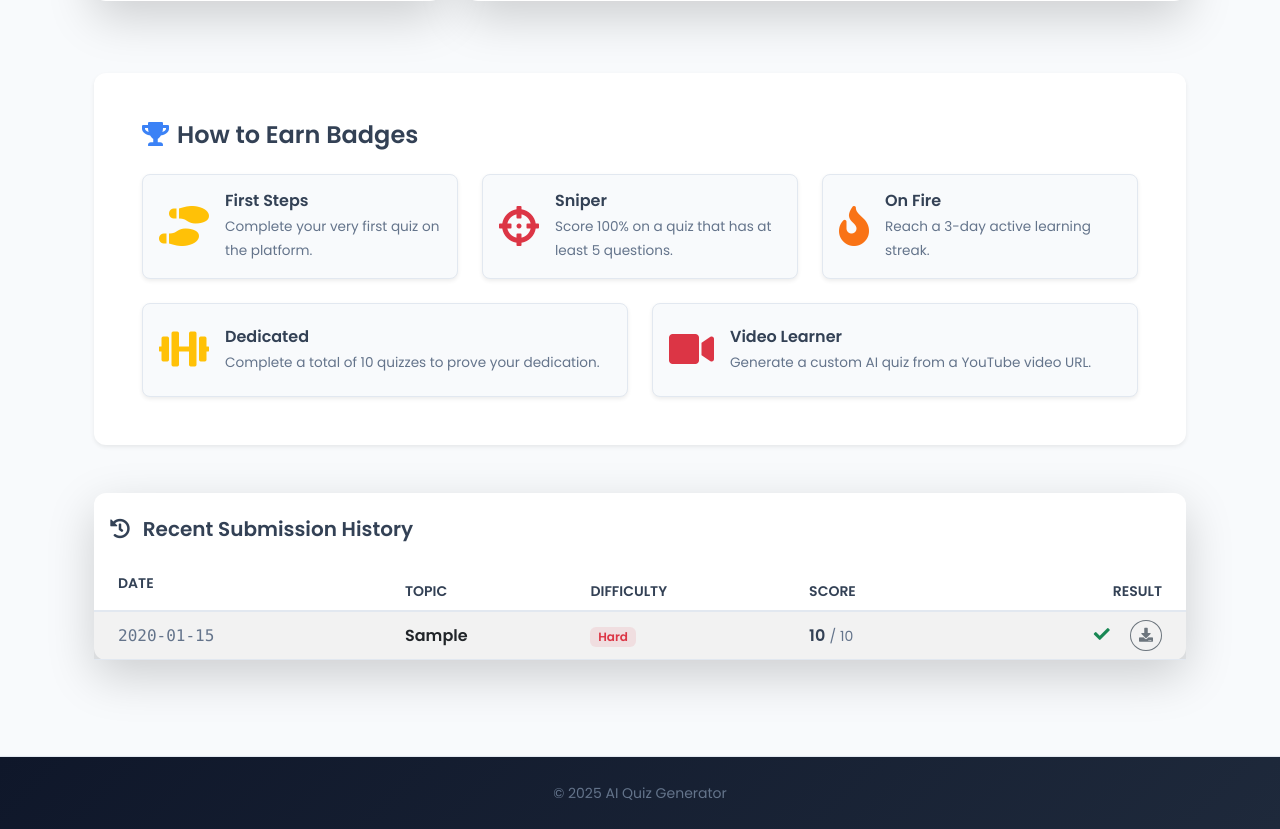
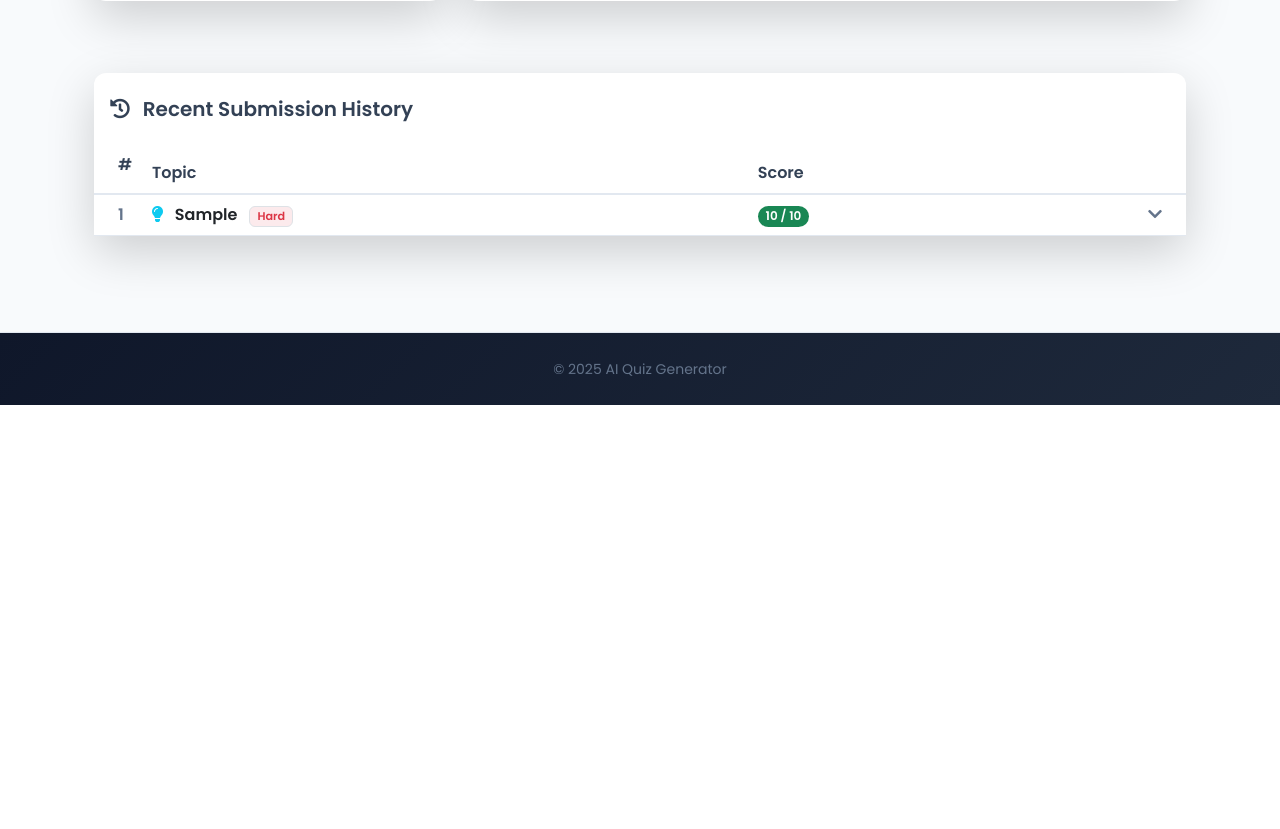
Before and after one commit to Deepanshu9650/AI-Powered-Quiz-Generator, a Flask app: page /profile in a window 1280 px wide. Shown: the part 806-1635 px from the top of the page. After the commit the page ends 1211 px from the top, so only its background shows below. Run offline with Flask 3, Linux system fonts and the light colour scheme; a user stored in the database is signed in; tables that the repository leaves empty hold one stand-in row (values such as "Sample post"); some libraries are stand-ins or nearby versions.

Commit message:
Refactored app.py into blueprints, fixed PDF guide downloads, and implemented responsive accordion tables for quiz history UI

```diff
--- a/app.py
+++ b/app.py
@@ -1,25 +1,36 @@
 import os
 import json
-import PyPDF2
+import io
 import markdown
-import io
-import re
-from datetime import datetime, date, timedelta
+from datetime import datetime, date
 from flask import Flask, render_template, request, redirect, url_for, session, flash, send_file
 from flask_sqlalchemy import SQLAlchemy
 from flask_login import UserMixin, login_user, LoginManager, login_required, logout_user, current_user
 from werkzeug.security import generate_password_hash, check_password_hash
-import google.generativeai as genai
 from dotenv import load_dotenv
-from youtube_transcript_api import YouTubeTranscriptApi
 from reportlab.lib.pagesizes import letter
 from reportlab.platypus import SimpleDocTemplate, Paragraph, Spacer
 from reportlab.lib.styles import getSampleStyleSheet
+
+# --- IMPORT HELPER FUNCTIONS FROM UTILS.PY ---
+from utils import (
+    extract_text_from_pdf,
+    extract_text_from_youtube,
+    generate_study_guide,
+    generate_quiz_questions,
+    grade_answers_with_ai
+)
+
+# --- IMPORT NEW ROUTE FILES (BLUEPRINTS) ---
+from future_routes import new_features_bp
 
 load_dotenv()
 
 app = Flask(__name__)
 app.secret_key = os.getenv("SECRET_KEY", "super_secret_key_change_me")
+
+# Register the Blueprint so Flask knows about your extra .py files
+app.register_blueprint(new_features_bp)
 
 # --- DATABASE CONFIGURATION ---
 database_url = os.environ.get('DATABASE_URL')
@@ -37,23 +48,17 @@ login_manager.login_view = 'login'
 
 @login_manager.user_loader
 def load_user(user_id):
-    return User.query.get(int(user_id))
-
-api_key = os.getenv("GEMINI_API_KEY")
-if api_key:
-    genai.configure(api_key=api_key)
-    model = genai.GenerativeModel('gemini-2.5-flash')
+    # Using the modern db.session.get to fix the legacy warning
+    return db.session.get(User, int(user_id))
 
 # ------------------ DATABASE MODELS ------------------
 class User(UserMixin, db.Model):
     id = db.Column(db.Integer, primary_key=True)
     username = db.Column(db.String(150), unique=True, nullable=False)
     password = db.Column(db.String(150), nullable=False)
-
     current_streak = db.Column(db.Integer, default=0)
     longest_streak = db.Column(db.Integer, default=0)
     last_quiz_date = db.Column(db.Date, nullable=True)
-
     history = db.relationship('QuizResult', backref='student', lazy=True)
     achievements = db.relationship('Achievement', backref='owner', lazy=True)
 
@@ -83,8 +88,7 @@ class QuizResult(db.Model):
     date_taken = db.Column(db.DateTime, default=datetime.utcnow)
     details = db.Column(db.Text, nullable=True)
 
-# ------------------ HELPER FUNCTIONS ------------------
-
+# ------------------ DATABASE HELPER FUNCTIONS ------------------
 def check_achievements(user, result):
     badges_earned = []
     existing_badges = [a.name for a in user.achievements]
@@ -140,107 +144,7 @@ def update_user_streak(user):
     user.last_quiz_date = today
     db.session.commit()
 
-def extract_text_from_pdf(pdf_file):
-    try:
-        reader = PyPDF2.PdfReader(pdf_file)
-        text = ""
-        for i, page in enumerate(reader.pages):
-            if i >= 10: break
-            text += page.extract_text() + "\n"
-        return text
-    except Exception as e:
-        return ""
-
-def extract_text_from_youtube(video_url):
-    try:
-        video_id = ""
-        if "v=" in video_url:
-            video_id = video_url.split("v=")[1].split("&")[0]
-        elif "youtu.be/" in video_url:
-            video_id = video_url.split("youtu.be/")[1].split("?")[0]
-        elif "shorts/" in video_url:
-             video_id = video_url.split("shorts/")[1].split("?")[0]
-
-        if not video_id: return None
-
-        try:
-            transcript_list = YouTubeTranscriptApi.list_transcripts(video_id)
-            try:
-                transcript = transcript_list.find_transcript(['en', 'en-US'])
-            except:
-                transcript = next(iter(transcript_list))
-
-            full_transcript = transcript.fetch()
-            full_text = " ".join([t['text'] for t in full_transcript])
-            return full_text
-
-        except Exception as e:
-            print(f"Transcript Fetch Error: {e}")
-            return None
-
-    except Exception as e:
-        print(f"URL Parsing Error: {e}")
-        return None
-
-# [NEW] Generate Study Guide Function
-def generate_study_guide(topic=None, source_text=None):
-    if source_text:
-        context = f"Source Text: {source_text[:50000]}"
-        prompt = f"Create a comprehensive, easy-to-understand study guide and theory overview based on the following text.\n\n{context}\n\nFormat the output using Markdown with clear headings, bullet points, and bold text for key terms. Do not ask questions, just provide the educational material."
-    else:
-        context = f"Topic: {topic}"
-        prompt = f"Create a comprehensive, easy-to-understand study guide and theory overview for the following topic: {context}.\n\nFormat the output using Markdown with clear headings, bullet points, and bold text for key terms. Do not ask questions, just provide the educational material."
-
-    try:
-        response = model.generate_content(prompt)
-        return response.text.strip()
-    except Exception as e:
-        print(f"-------- GEMINI ERROR --------\n{e}\n------------------------------")
-        return "### Error\nCould not generate study guide. Please try again later."
-
-def generate_quiz_questions(topic=None, source_text=None, qcount=5, difficulty="Medium", q_type="MCQ"):
-    if q_type == "MCQ":
-        json_structure = """[{"question": "...", "options": ["A", "B", "C", "D"], "correct_answer": "Option A", "explanation": "..."}]"""
-        type_prompt = "multiple-choice questions"
-    elif q_type == "Theory":
-        json_structure = """[{"question": "Explain...", "options": [], "correct_answer": "Key points...", "explanation": "..."}]"""
-        type_prompt = "short-answer theory questions"
-    elif q_type == "Code":
-        json_structure = """[{"question": "Write python code...", "options": [], "correct_answer": "def solution():...", "explanation": "..."}]"""
-        type_prompt = "coding challenges"
-    elif q_type == "Flashcard":
-        json_structure = """[{"question": "Concept/Term", "options": [], "correct_answer": "Definition/Answer", "explanation": "..."}]"""
-        type_prompt = "flashcards (Concept on front, Definition on back)"
-    elif q_type == "Interview":
-        json_structure = """[{"question": "Interviewer: ...", "options": [], "correct_answer": "Ideal Candidate Answer: ...", "explanation": "Key concepts to mention..."}]"""
-        type_prompt = "behavioral or technical interview questions. Write questions as if an interviewer is asking them."
-
-    context = f"Topic: {topic}" if topic else f"Source Text: {source_text[:50000]}"
-
-    prompt = (
-        f"Generate {qcount} {type_prompt} based on:\n{context}\n"
-        f"Difficulty: {difficulty}.\n"
-        f"Return ONLY valid JSON matching this structure:\n{json_structure}"
-    )
-
-    try:
-        response = model.generate_content(prompt, generation_config={"response_mime_type": "application/json"})
-        return response.text.strip()
-    except Exception as e:
-        print(f"-------- GEMINI ERROR --------\n{e}\n------------------------------")
-        return None
-
-def grade_answers_with_ai(qa_pairs):
-    prompt = "Grade these answers. Return JSON list: [{'is_correct': true/false, 'feedback': '...'}, ...]\n"
-    for i, item in enumerate(qa_pairs):
-        prompt += f"Q: {item['question']}\nCorrect: {item['correct_key']}\nStudent: {item['user_answer']}\n---\n"
-    try:
-        response = model.generate_content(prompt, generation_config={"response_mime_type": "application/json"})
-        return json.loads(response.text)
-    except:
-        return [{"is_correct": False, "feedback": "Error"}] * len(qa_pairs)
-
-# ------------------ ROUTES ------------------
+# ------------------ CORE ROUTES ------------------
 
 @app.route('/register', methods=['GET', 'POST'])
 def register():
@@ -262,7 +166,7 @@ def login():
         user = User.query.filter_by(username=request.form.get('username')).first()
         if user and check_password_hash(user.password, request.form.get('password')):
             login_user(user)
-            return redirect(url_for('dashboard')) # Redirect to dashboard instead of index
+            return redirect(url_for('dashboard'))
         flash('Invalid credentials.', 'danger')
     return render_template('login.html')
 
@@ -272,14 +176,12 @@ def logout():
     logout_user()
     return redirect(url_for('index'))
 
-# [UPDATED] Landing Page Route
 @app.route('/')
 def index():
     if current_user.is_authenticated:
         return redirect(url_for('dashboard'))
     return render_template('index.html')
 
-# [NEW] Dashboard Route
 @app.route('/dashboard')
 @login_required
 def dashboard():
@@ -380,33 +282,67 @@ def download_result(result_id):
     buffer.seek(0)
     return send_file(buffer, as_attachment=True, download_name=f"Result_{result_id}.pdf", mimetype='application/pdf')
 
-# [NEW] Download Study Guide Route
 @app.route('/download_guide', methods=['POST'])
 @login_required
 def download_guide():
     topic = request.form.get('topic', 'Study_Guide')
     material = request.form.get('material', '')
 
-    # Create a safe filename (remove weird characters)
+    # Generate filename with .pdf extension
     safe_topic = "".join([c for c in topic if c.isalpha() or c.isdigit() or c==' ']).rstrip().replace(' ', '_')
     if not safe_topic: safe_topic = "Study_Guide"
-    filename = f"{safe_topic}_Notes.md"
+    filename = f"{safe_topic}_Notes.pdf"
 
-    # Create the text file in memory and send it
+    # Set up the PDF Buffer and Document using ReportLab
     buffer = io.BytesIO()
-    buffer.write(material.encode('utf-8'))
+    doc = SimpleDocTemplate(buffer, pagesize=letter)
+    styles = getSampleStyleSheet()
+
+    elements = []
+
+    # Title Section
+    elements.append(Paragraph(f"Study Guide: {topic}", styles['Title']))
+    elements.append(Spacer(1, 12))
+
+    # Convert Markdown to HTML, then strip/process for ReportLab
+    lines = material.split('\n')
+    for line in lines:
+        line = line.strip()
+        if not line:
+            elements.append(Spacer(1, 6))
+            continue
+
+        # CORRECT WAY: Use regex to properly replace **text** with <b>text</b>
+        import re
+        formatted_line = re.sub(r'\*\*(.*?)\*\*', r'<b>\1</b>', line)
+
+        # Handle simple Markdown conversion for PDF
+        if formatted_line.startswith('# '):
+            elements.append(Paragraph(formatted_line[2:], styles['Title']))
+        elif formatted_line.startswith('## '):
+            elements.append(Paragraph(formatted_line[3:], styles['Heading1']))
+        elif formatted_line.startswith('### '):
+            elements.append(Paragraph(formatted_line[4:], styles['Heading2']))
+        elif formatted_line.startswith('* ') or formatted_line.startswith('- '):
+            # Bullet point simulation
+            elements.append(Paragraph(f"• {formatted_line[2:]}", styles['Normal']))
+        else:
+            # Normal text
+            elements.append(Paragraph(formatted_line, styles['Normal']))
+            elements.append(Spacer(1, 4))
+
+    doc.build(elements)
     buffer.seek(0)
 
-    return send_file(buffer, as_attachment=True, download_name=filename, mimetype='text/markdown')
+    return send_file(buffer, as_attachment=True, download_name=filename, mimetype='application/pdf')
 
-# [UPDATED] Generate Route handles the Learn First logic and passing raw_material
 @app.route('/generate_quiz', methods=['POST'])
 @login_required
 def generate_quiz():
     q_limit = int(request.form.get('question_limit', 5))
     difficulty = request.form.get('difficulty', 'Medium')
     q_type = request.form.get('q_type', 'MCQ')
-    learn_first = request.form.get('learn_first') # Intercept the toggle
+    learn_first = request.form.get('learn_first')
 
     session['current_difficulty'] = difficulty
     session['q_type'] = q_type
@@ -415,7 +351,6 @@ def generate_quiz():
     quiz_json_text = None
     study_material = None
 
-    # CASE 1: PDF Upload
     if 'pdf_file' in request.files and request.files['pdf_file'].filename != '':
         file = request.files['pdf_file']
         pdf_text = extract_text_from_pdf(file)
@@ -426,7 +361,6 @@ def generate_quiz():
             else:
                 quiz_json_text = generate_quiz_questions(source_text=pdf_text, qcount=q_limit, difficulty=difficulty, q_type=q_type)
 
-    # CASE 2: Text Input (Topic or YouTube URL)
     elif 'topic' in request.form:
         raw_input = request.form['topic']
 
@@ -448,7 +382,6 @@ def generate_quiz():
             else:
                 quiz_json_text = generate_quiz_questions(topic=raw_input, qcount=q_limit, difficulty=difficulty, q_type=q_type)
 
-    # If user selected Learn First, format the markdown and send them to the study guide page
     if learn_first == 'true' and study_material:
         formatted_material = markdown.markdown(study_material)
         return render_template('study_guide.html', material=formatted_material, raw_material=study_material, topic=session.get('last_topic', 'Study Topic'))
--- a/templates/profile.html
+++ b/templates/profile.html
@@ -93,6 +93,28 @@
         margin-top: 15px;
     }
     .legend-box { width: 13px; height: 13px; border-radius: 3px; }
+
+    /* --- NEW QUIZ HISTORY TABLE STYLES --- */
+    .table-responsive::-webkit-scrollbar {
+        width: 6px;
+    }
+    .table-responsive::-webkit-scrollbar-track {
+        background: transparent;
+    }
+    .table-responsive::-webkit-scrollbar-thumb {
+        background: #ced4da;
+        border-radius: 4px;
+    }
+    .table-responsive::-webkit-scrollbar-thumb:hover {
+        background: #adb5bd;
+    }
+    .dropdown-icon {
+        transition: transform 0.3s ease;
+    }
+    tr[aria-expanded="true"] .dropdown-icon {
+        transform: rotate(180deg);
+        color: #0d6efd; /* Primary blue */
+    }
 </style>
 
 <div class="container py-5 flex-grow-1">
@@ -195,67 +217,6 @@
         </div>
     </div>
 
-    <div class="card shadow-sm border-0 container-box mt-4 mb-5">
-        <div class="card-body p-4 p-md-5">
-            <h4 class="fw-bold mb-4">
-                <i class="fas fa-trophy me-2" style="color: var(--accent-color);"></i>How to Earn Badges
-            </h4>
-
-            <div class="row g-4">
-                <div class="col-md-6 col-lg-4">
-                    <div class="d-flex align-items-center p-3 border rounded-3 shadow-sm h-100" style="background-color: var(--bg-color); border-color: var(--border-color) !important;">
-                        <div class="fs-1 me-3 text-warning"><i class="fas fa-shoe-prints"></i></div>
-                        <div>
-                            <h6 class="fw-bold mb-1">First Steps</h6>
-                            <small class="text-muted" style="font-size: 0.85rem;">Complete your very first quiz on the platform.</small>
-                        </div>
-                    </div>
-                </div>
-
-                <div class="col-md-6 col-lg-4">
-                    <div class="d-flex align-items-center p-3 border rounded-3 shadow-sm h-100" style="background-color: var(--bg-color); border-color: var(--border-color) !important;">
-                        <div class="fs-1 me-3 text-danger"><i class="fas fa-crosshairs"></i></div>
-                        <div>
-                            <h6 class="fw-bold mb-1">Sniper</h6>
-                            <small class="text-muted" style="font-size: 0.85rem;">Score 100% on a quiz that has at least 5 questions.</small>
-                        </div>
-                    </div>
-                </div>
-
-                <div class="col-md-6 col-lg-4">
-                    <div class="d-flex align-items-center p-3 border rounded-3 shadow-sm h-100" style="background-color: var(--bg-color); border-color: var(--border-color) !important;">
-                        <div class="fs-1 me-3" style="color: #f97316;"><i class="fas fa-fire"></i></div>
-                        <div>
-                            <h6 class="fw-bold mb-1">On Fire</h6>
-                            <small class="text-muted" style="font-size: 0.85rem;">Reach a 3-day active learning streak.</small>
-                        </div>
-                    </div>
-                </div>
-
-                <div class="col-md-6 col-lg-6">
-                    <div class="d-flex align-items-center p-3 border rounded-3 shadow-sm h-100" style="background-color: var(--bg-color); border-color: var(--border-color) !important;">
-                        <div class="fs-1 me-3 text-warning"><i class="fas fa-dumbbell"></i></div>
-                        <div>
-                            <h6 class="fw-bold mb-1">Dedicated</h6>
-                            <small class="text-muted" style="font-size: 0.85rem;">Complete a total of 10 quizzes to prove your dedication.</small>
-                        </div>
-                    </div>
-                </div>
-
-                <div class="col-md-6 col-lg-6">
-                    <div class="d-flex align-items-center p-3 border rounded-3 shadow-sm h-100" style="background-color: var(--bg-color); border-color: var(--border-color) !important;">
-                        <div class="fs-1 me-3 text-danger"><i class="fas fa-video"></i></div>
-                        <div>
-                            <h6 class="fw-bold mb-1">Video Learner</h6>
-                            <small class="text-muted" style="font-size: 0.85rem;">Generate a custom AI quiz from a YouTube video URL.</small>
-                        </div>
-                    </div>
-                </div>
-
-            </div>
-        </div>
-    </div>
-
     <div class="card shadow-lg border-0 container-box">
         <div class="card-header bg-transparent pt-4 pb-2 border-bottom-0">
             <h5 class="fw-bold" style="color: var(--accent-color);">
@@ -264,51 +225,86 @@
         </div>
         <div class="card-body p-0">
             {% if history %}
-            <div class="table-responsive">
-                <table class="table table-hover table-striped mb-0 align-middle">
-                    <thead class="bg-light text-uppercase small fw-bold text-muted">
+            <div class="table-responsive" style="max-height: 400px; overflow-y: auto; overflow-x: hidden;">
+                <table class="table table-hover mb-0 align-middle" style="border-collapse: collapse;">
+                    <thead class="bg-light sticky-top" style="z-index: 1;">
                         <tr>
-                            <th class="ps-4 py-3">Date</th>
+                            <th class="ps-4 py-3" style="width: 50px;">#</th>
                             <th>Topic</th>
-                            <th>Difficulty</th>
                             <th>Score</th>
-                            <th class="text-end pe-4">Result</th>
+                            <th class="text-end pe-4"></th>
                         </tr>
                     </thead>
                     <tbody>
                         {% for result in history %}
-                        <tr>
-                            <td class="ps-4 text-muted font-monospace">
-                                {{ result.date_taken.strftime('%Y-%m-%d') }}
-                            </td>
-                            <td class="fw-bold text-dark">{{ result.topic }}</td>
-                            <td>
+                        <tr style="cursor: pointer;" data-bs-toggle="collapse" data-bs-target="#profile-details-{{ result.id }}" aria-expanded="false">
+                            <td class="ps-4 fw-bold text-muted">{{ loop.index }}</td>
+                            <td class="fw-bold text-dark text-truncate" style="max-width: 180px;">
+                                {% if "YouTube" in result.topic %}
+                                    <i class="fab fa-youtube text-danger me-2"></i>
+                                {% elif "PDF" in result.topic %}
+                                    <i class="fas fa-file-pdf text-warning me-2"></i>
+                                {% else %}
+                                    <i class="fas fa-lightbulb text-info me-2"></i>
+                                {% endif %}
+                                {{ result.topic }}
+
                                 {% if result.difficulty == 'Easy' %}
-                                    <span class="badge bg-success bg-opacity-10 text-success">Easy</span>
+                                    <span class="badge bg-success bg-opacity-10 text-success border ms-2" style="font-size: 0.7em;">Easy</span>
                                 {% elif result.difficulty == 'Medium' %}
-                                    <span class="badge bg-warning bg-opacity-10 text-warning">Medium</span>
+                                    <span class="badge bg-warning bg-opacity-10 text-warning border ms-2" style="font-size: 0.7em;">Medium</span>
                                 {% else %}
-                                    <span class="badge bg-danger bg-opacity-10 text-danger">Hard</span>
+                                    <span class="badge bg-danger bg-opacity-10 text-danger border ms-2" style="font-size: 0.7em;">Hard</span>
                                 {% endif %}
                             </td>
                             <td>
-                                <strong>{{ result.score }}</strong> <span class="text-muted small">/ {{ result.total_questions }}</span>
+                                <span class="badge rounded-pill bg-{{ 'success' if result.score/result.total_questions >= 0.7 else 'secondary' }}">
+                                    {{ result.score }} / {{ result.total_questions }}
+                                </span>
                             </td>
-                            <td class="text-end pe-4">
+                            <td class="text-end pe-4 text-muted">
+                                <i class="fas fa-chevron-down dropdown-icon"></i>
+                            </td>
+                        </tr>
+
+                        <tr>
+                            <td colspan="4" class="p-0 border-0">
+                                <div class="collapse" id="profile-details-{{ result.id }}">
+                                    <div class="bg-light p-3 border-bottom text-start">
+
+                                        <div class="mb-3">
+                                            <div class="fw-bold text-uppercase text-muted mb-1" style="font-size: 0.70rem;">Full Topic</div>
+                                            <div class="fw-bold text-dark" style="white-space: normal; word-wrap: break-word;">
+                                                {{ result.topic }}
+                                            </div>
+                                        </div>
+
+                                        <div class="d-flex flex-column flex-sm-row justify-content-between align-items-sm-center gap-3 border-top pt-3">
+                                            <div class="text-muted small">
+                                                <div class="fw-bold text-uppercase mb-1" style="font-size: 0.75rem;">Date Taken</div>
+                                                <i class="far fa-calendar-alt me-1"></i> <strong>{{ result.date_taken.strftime('%B %d, %Y') }}</strong>
+                                            </div>
+                                            <div class="d-flex align-items-center gap-2">
                                                 {% set percent = (result.score / result.total_questions) * 100 %}
                                                 {% if percent >= 60 %}
-                                    <span class="text-success fw-bold me-3"><i class="fas fa-check"></i></span>
+                                                    <span class="text-success fw-bold me-3"><i class="fas fa-check-circle me-1"></i> Passed</span>
                                                 {% else %}
-                                    <span class="text-danger fw-bold me-3"><i class="fas fa-times"></i></span>
+                                                    <span class="text-danger fw-bold me-3"><i class="fas fa-times-circle me-1"></i> Failed</span>
                                                 {% endif %}
 
+                                                <a href="{{ url_for('review_quiz', result_id=result.id) }}" class="btn btn-sm btn-outline-primary rounded-pill px-3 shadow-sm">
+                                                    <i class="fas fa-eye me-1"></i> Preview
+                                                </a>
                                                 {% if user.id == current_user.id %}
-                                    <a href="{{ url_for('download_result', result_id=result.id) }}"
-                                       class="btn btn-sm btn-outline-secondary rounded-circle"
-                                       title="Download Report">
-                                        <i class="fas fa-download"></i>
+                                                <a href="{{ url_for('download_result', result_id=result.id) }}" class="btn btn-sm btn-primary rounded-pill px-3 shadow-sm">
+                                                    <i class="fas fa-download me-1"></i> Download
                                                 </a>
                                                 {% endif %}
+                                            </div>
+                                        </div>
+
+                                    </div>
+                                </div>
                             </td>
                         </tr>
                         {% endfor %}
```
Also changed, not shown: future_routes.py (added, +11 -0 lines), templates/dashboard.html (+70 -14 lines), templates/leaderboard.html (+25 -4 lines), utils.py (added, +114 -0 lines). Lines whose indentation alone changed are shown as unchanged.
